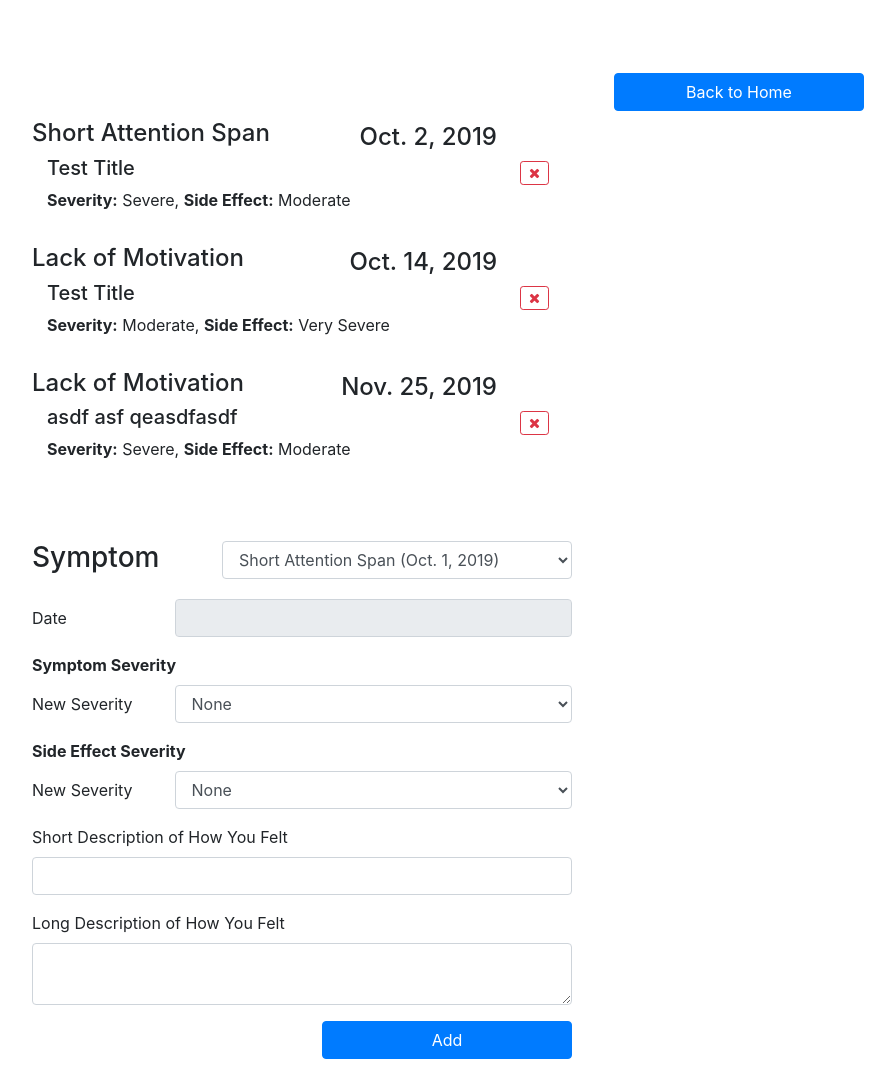
After one commit to square1grp/What_really_works, a Django app: page /user/1/add/symptom_update in a window 1280 px wide. The commit adds this page. Shown: the whole page, without its empty margins (338-1233 px from the left). Run offline with Django 3.2, Linux system fonts and the light colour scheme; data comes from the database, SQL or seed files in the repository; both versions use the stored data as it was after the commit; some libraries are stand-ins or nearby versions.

Commit message:
symptom update form page

```diff
--- a/wrw/models.py
+++ b/wrw/models.py
@@ -15,13 +15,16 @@ MAX_RATING = 4
 
 
 def convertRating(rating, to_text=True):
-    if isinstance(rating, Severity):
-        return rating.getRatingText() if to_text else rating.getRating()
+    try:
+        if isinstance(rating, Severity):
+            return rating.getRatingText() if to_text else rating.getRating()
 
-    if to_text:
-        return [_rating[1] for _rating in RATING_CHOICES if _rating[0] == rating][0]
+        if to_text:
+            return [_rating[1] for _rating in RATING_CHOICES if _rating[0] == rating][0]
 
-    return [_rating[0] for _rating in RATING_CHOICES if _rating[1] == rating][0]
+        return [_rating[0] for _rating in RATING_CHOICES if _rating[1] == rating][0]
+    except:
+        return None
 
 
 # ======================================================
@@ -53,7 +56,12 @@ class User(models.Model):
 
         for user_symptom in UserSymptom.objects.filter(user=self):
             symptom = user_symptom.getSymptomName()
-            method = user_symptom.getTrialStarted().getMethodName()
+            user_symptom_trial_started = user_symptom.getTrialStarted()
+
+            if user_symptom_trial_started is None:
+                continue
+
+            method = user_symptom_trial_started.getMethodName()
             started_at = user_symptom.getStartedAt()
             ended_at = user_symptom.getEndedAt()
             ended_at = ended_at if ended_at is not None else timezone.now().date()
@@ -76,7 +84,12 @@ class User(models.Model):
 
         methods = []
         for user_symptom in UserSymptom.objects.filter(user=self, symptom=symptom):
-            method = user_symptom.getTrialStarted().getMethod()
+            user_symptom_trial_started = user_symptom.getTrialStarted()
+
+            if user_symptom_trial_started is None:
+                continue
+
+            method = user_symptom_trial_started.getMethod()
 
             if method not in methods:
                 methods.append(method)
@@ -92,21 +105,22 @@ class User(models.Model):
 
         effectivenesses, drawbacks = [], []
         for user_symptom in user_symptoms:
-            effectivenesses.append(dict(
-                title='No Title',
-                description='No Description',
-                severity=convertRating(user_symptom.getStartSeverity(), False),
-                created_at=user_symptom.getStartedAt()
-            ))
+            if user_symptom.has_user_symptom_trial_start():
+                effectivenesses.append(dict(
+                    title='No Title',
+                    description='No Description',
+                    severity=convertRating(user_symptom.getStartSeverity(), False),
+                    created_at=user_symptom.getStartedAt()
+                ))
 
-            drawbacks.append(dict(
-                title='No Title',
-                description='No Description',
-                severity=convertRating(user_symptom.getStartDrawback(), False),
-                created_at=user_symptom.getStartedAt()
-            ))
+                drawbacks.append(dict(
+                    title='No Title',
+                    description='No Description',
+                    severity=convertRating(user_symptom.getStartDrawback(), False),
+                    created_at=user_symptom.getStartedAt()
+                ))
 
-            if (user_symptom.has_user_symptom_trial_end()):
+            if user_symptom.has_user_symptom_trial_end():
                 effectivenesses.append(dict(
                     title='No Title',
                     description='No Description',
@@ -131,7 +145,7 @@ class User(models.Model):
                 description=user_symptom_update.description,
                 severity=convertRating(
                     user_symptom_update.getSeverity(), False),
-                created_at=user_symptom_update.created_at
+                created_at=user_symptom_update.getCreatedAt()
             ) for user_symptom_update in user_symptom_updates]
 
             drawbacks += [dict(
@@ -139,7 +153,7 @@ class User(models.Model):
                 description=user_symptom_update.description,
                 severity=convertRating(
                     user_symptom_update.getDrawback(), False),
-                created_at=user_symptom_update.created_at
+                created_at=user_symptom_update.getCreatedAt()
             ) for user_symptom_update in user_symptom_updates]
 
         effectivenesses.sort(key=lambda x: x['created_at'])
@@ -693,3 +707,6 @@ class UserSymptomUpdate(models.Model):
         return self.drawback.getRatingText()
 
     getDrawback.short_description = 'Drawback'
+
+    def getCreatedAt(self):
+        return self.created_at
--- /dev/null
+++ b/wrw/templates/pages/add/symptom_update.html
@@ -0,0 +1,108 @@
+{% extends 'layouts/index.html' %}
+
+{% block head %}
+
+{% load static %}
+
+{% endblock %}
+
+{% block content %}
+<div class="container add-user-symptom-page" style="margin-top: 65px;">
+    <div class="row">
+        <a class="btn btn-primary ml-auto mr-2 my-2" href="/user/{{user_id}}" role="button">Back to Home</a>
+    </div>
+
+    <div class="row flex-column">
+        {% for user_symptom_update in user_symptom_updates %}
+        <form class="form-inline col-12 col-lg-6 mx-auto" method="POST">
+            {% csrf_token %}
+            <div class="col-11 row">
+                <h4>{{user_symptom_update.symptom}}</h4>
+                <h4 class="d-block ml-auto my-auto">{{user_symptom_update.created_at}}</h4>
+                <h5 class="col-12">{{user_symptom_update.title}}</h5>
+                <p class="col-12">
+                    <b>Severity:</b> {{user_symptom_update.severity}}, <b>Side Effect:</b> {{user_symptom_update.drawback}}<br />
+                </p>
+            </div>
+
+            <input type="hidden" name="action" value="delete">
+            <input type="hidden" name="user_symptom_update_id" value="{{user_symptom_update.id}}">
+            <button type="submit" class="delete m-auto btn btn-outline-danger btn-sm">
+                <i class="fa fa-times" aria-hidden="true"></i>
+            </button>
+        </form>
+        {% endfor %}
+    </div>
+
+    <div class="row">
+        <form class="col-12 col-lg-6 mx-auto mt-5" method="POST">
+            {% csrf_token %}
+            <input type="hidden" name="action" value="add">
+            <input type="hidden" name="user_id" value="{{user_id}}" />
+
+            <div class="form-group row">
+                <h3 class="col-sm-4">Symptom</h3>
+                <div class="col-sm-8">
+                    <select name="user_symptom_id" id="symptom_id" class="form-control" required>
+                        {% for user_symptom in user_symptoms %}
+                        <option value="{{user_symptom.id}}">{{user_symptom.symptom}}
+                            <small>({{user_symptom.created_at}})</small></option>
+                        {% endfor %}
+                    </select>
+                </div>
+            </div>
+
+            <div class="form-group row">
+                <label for="created_at" class="col-sm-3 col-form-label">Date</label>
+                <div class="col-sm-9">
+                    <input type="" name="created_at" id="created_at" class="form-control" readonly required />
+
+                    <script>
+                        var today = new Date();
+                        var yesterday = new Date()
+                        yesterday.setDate(today.getDate() - 1)
+
+                        $("#created_at").datepicker({ autoclose: true, startDate: yesterday, endDate: today });
+                    </script>
+                </div>
+            </div>
+
+            <div class="form-group row">
+                <label class="col-12"><b>Symptom Severity</b></label>
+                <label for="severity_id" class="col-sm-3 col-form-label">New Severity</label>
+                <div class="col-sm-9">
+                    <select name="severity_id" class="form-control" required>
+                        {% for severity in severities %}
+                        <option value="{{severity.id}}">{{severity.title}}</option>
+                        {% endfor %}
+                    </select>
+                </div>
+            </div>
+
+            <div class="form-group row">
+                <label class="col-12"><b>Side Effect Severity</b></label>
+                <label for="drawback_id" class="col-sm-3 col-form-label">New Severity</label>
+                <div class="col-sm-9">
+                    <select name="drawback_id" class="form-control" required>
+                        {% for drawback in drawbacks %}
+                        <option value="{{drawback.id}}">{{drawback.title}}</option>
+                        {% endfor %}
+                    </select>
+                </div>
+            </div>
+
+            <div class="form-group">
+                <label for="title">Short Description of How You Felt</label>
+                <input type="text" name="title" class="form-control" required />
+            </div>
+
+            <div class="form-group">
+                <label for="description">Long Description of How You Felt</label>
+                <textarea name="description" class="form-control" required></textarea>
+            </div>
+
+            <button type="submit" class="btn btn-primary d-block ml-auto">Add</button>
+        </form>
+    </div>
+</div>
+{% endblock %}
--- a/wrw/urls.py
+++ b/wrw/urls.py
@@ -9,6 +9,6 @@ urlpatterns = [
          views.method_page, name='method-page'),
     path('user/<int:user_id>/add/symptom',
          views.add_symptom_page, name='add-symptom-page'),
-#     path('user/<int:user_id>/add/symptom_update',
-     #     views.add_symptom_update_page, name='add-symptom-update-page')
+    path('user/<int:user_id>/add/symptom_update',
+         views.add_symptom_update_page, name='add-symptom-update-page')
 ]
--- a/wrw/views.py
+++ b/wrw/views.py
@@ -104,10 +104,63 @@ def add_symptom_page(request, user_id):
     ) for user_symptom in user_symptoms]
     user_symptoms.sort(key=lambda x: x['created_at'])
 
-    symptoms = getAllSymptoms()
+    symptoms = Symptom.objects.all()
 
     return render(request, 'pages/add/user_symptom.html', {
         'user_id': user_id,
         'user_symptoms': user_symptoms,
         'symptoms': symptoms
     })
+
+
+def add_symptom_update_page(request, user_id):
+    if request.method == 'POST':
+        try:
+            params = request.POST
+
+            if params['action'] == 'add':
+                addUserSymptomUpdate(request.POST)
+            elif params['action'] == 'delete':
+                UserSymptomUpdate.objects.get(id=params['user_symptom_update_id']).delete()
+
+        except:
+            pass
+
+    user = User.objects.get(id=user_id)
+
+    user_symptoms = []
+    for symptom in user.getSymptoms():
+        user_symptoms += UserSymptom.objects.filter(user=user, symptom=symptom)
+
+    user_symptom_updates = []
+    for user_symptom in user_symptoms:
+        user_symptom_updates += UserSymptomUpdate.objects.filter(
+            user_symptom=user_symptom)
+
+    user_symptoms = [dict(
+        id=user_symptom.id,
+        symptom=user_symptom.getSymptomName(),
+        created_at=user_symptom.getCreatedAt()
+    ) for user_symptom in user_symptoms]
+
+    user_symptom_updates = [dict(
+        id=user_symptom_update.id,
+        symptom=user_symptom_update.getSymptomName(),
+        title=user_symptom_update.title,
+        severity=user_symptom_update.getSeverity(),
+        drawback=user_symptom_update.getDrawback(),
+        created_at=user_symptom_update.getCreatedAt()
+    ) for user_symptom_update in user_symptom_updates]
+
+    user_symptoms.sort(key=lambda x: x['created_at'])
+
+    severities = Severity.objects.all()
+    drawbacks = Drawback.objects.all()
+
+    return render(request, 'pages/add/symptom_update.html', {
+        'user_id': user_id,
+        'user_symptom_updates': user_symptom_updates,
+        'user_symptoms': user_symptoms,
+        'severities': severities,
+        'drawbacks': drawbacks,
+    })
```
Also changed, not shown: wrw/templates/pages/add/user_symptom.html (+4 -4 lines), wrw/utils.py (+17 -49 lines), db.sqlite3, wrw/static/js/add_user_symptom.js (deleted).
